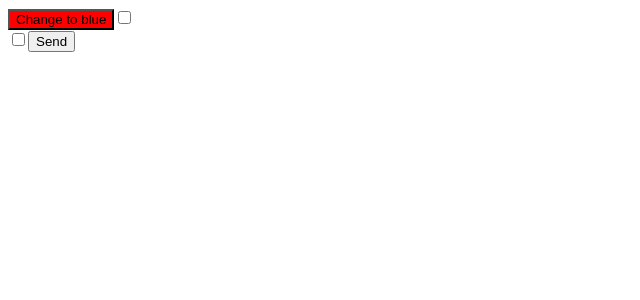
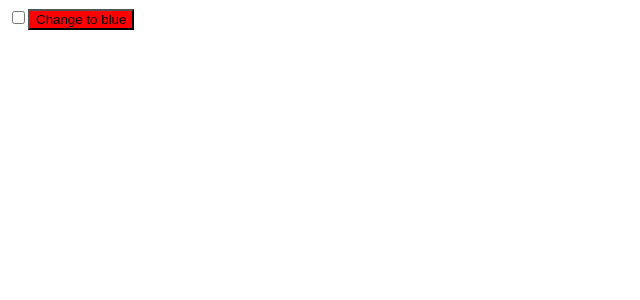
Before and after one commit to nahhuaraujo/bonnie-testing, a React (Create React App) app: page / in a window 1280 px wide. Shown: the top 300 px of the page, without its empty margins (0-640 px from the left). Built offline with nearby package versions, Linux system fonts and the light colour scheme.

Commit message:
Add checkbox to button

```diff
--- a/src/App.js
+++ b/src/App.js
@@ -1,10 +1,9 @@
-import { ChangingColorButton, DisablingButton } from './components';
+import { ChangingColorButton } from './components';
 
 const App = () => {
   return (
     <main>
       <ChangingColorButton />
-      <DisablingButton />
     </main>
   );
 };
--- a/src/components/ChangingColorButton/ChangingColorButton.js
+++ b/src/components/ChangingColorButton/ChangingColorButton.js
@@ -2,6 +2,8 @@ import { useState } from 'react';
 
 const ChangingColorButton = () => {
   const [buttonColor, setButtonColor] = useState('red');
+  const [isDisabled, setIsDisabled] = useState(false);
+
   const newColor = buttonColor === 'red' ? 'blue' : 'red';
 
   const style =
@@ -11,15 +13,21 @@ const ChangingColorButton = () => {
 
   return (
     <div>
+      <input
+        type='checkbox'
+        onClick={e => {
+          setIsDisabled(e.target.checked);
+        }}
+      />
       <button
         style={style}
+        disabled={isDisabled}
         onClick={() => {
           setButtonColor(newColor);
         }}
       >
         Change to {newColor}
       </button>
-      <input type='checkbox' />
     </div>
   );
 };
--- a/src/components/DisablingButton/DisablingButton.js
+++ /dev/null
@@ -1,19 +0,0 @@
-import { useState } from 'react';
-
-const DisablingButton = () => {
-  const [disabled, setDisabled] = useState(false);
-
-  return (
-    <div>
-      <input
-        type='checkbox'
-        onClick={() => {
-          setDisabled(!disabled);
-        }}
-      />
-      <button disabled={disabled}>Send</button>
-    </div>
-  );
-};
-
-export default DisablingButton;
--- a/src/components/index.js
+++ b/src/components/index.js
@@ -1,2 +1 @@
 export { default as ChangingColorButton } from './ChangingColorButton/ChangingColorButton';
-export { default as DisablingButton } from './DisablingButton/DisablingButton';
```
Also changed, not shown: 2 other files (tests, documents, lock files or other folders).
